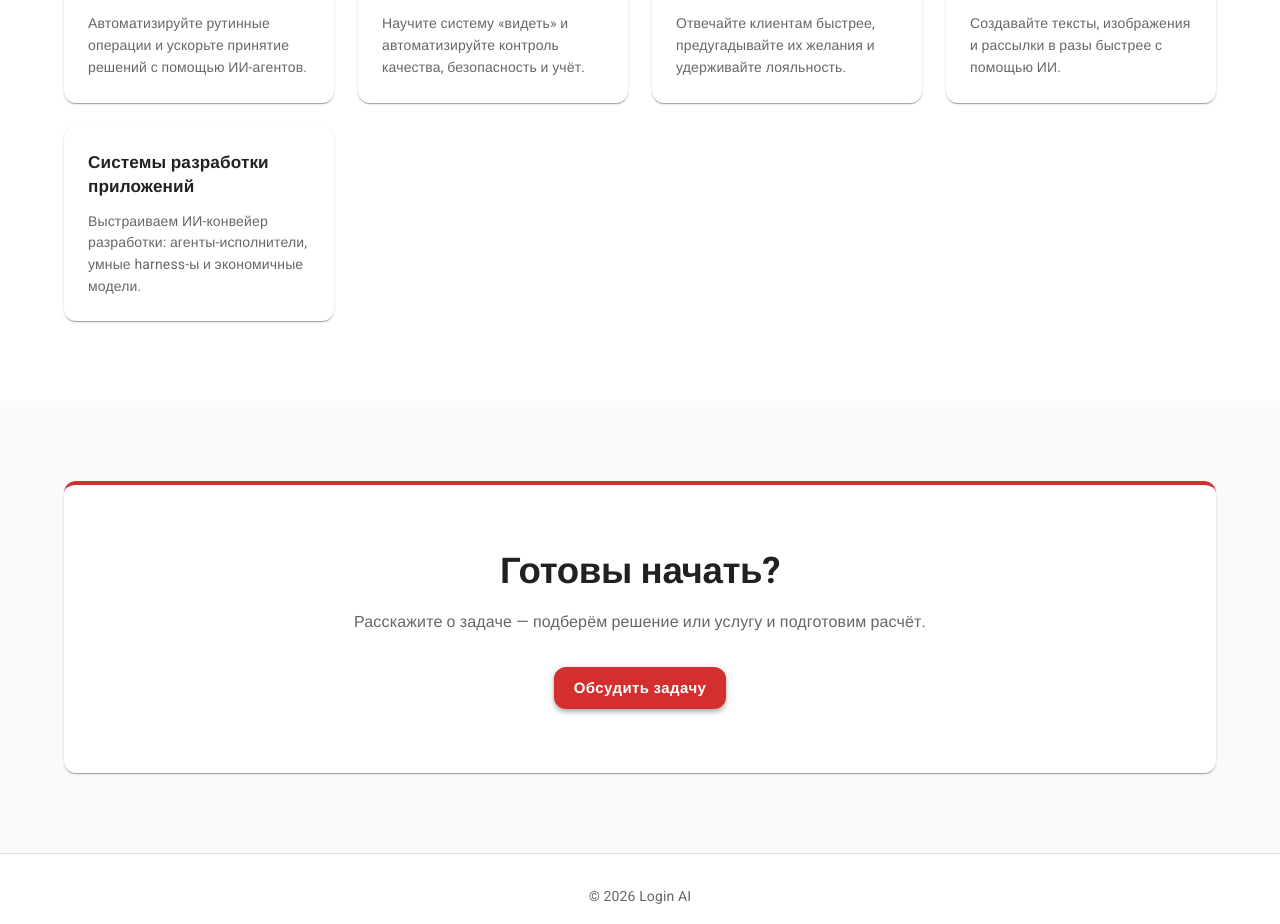
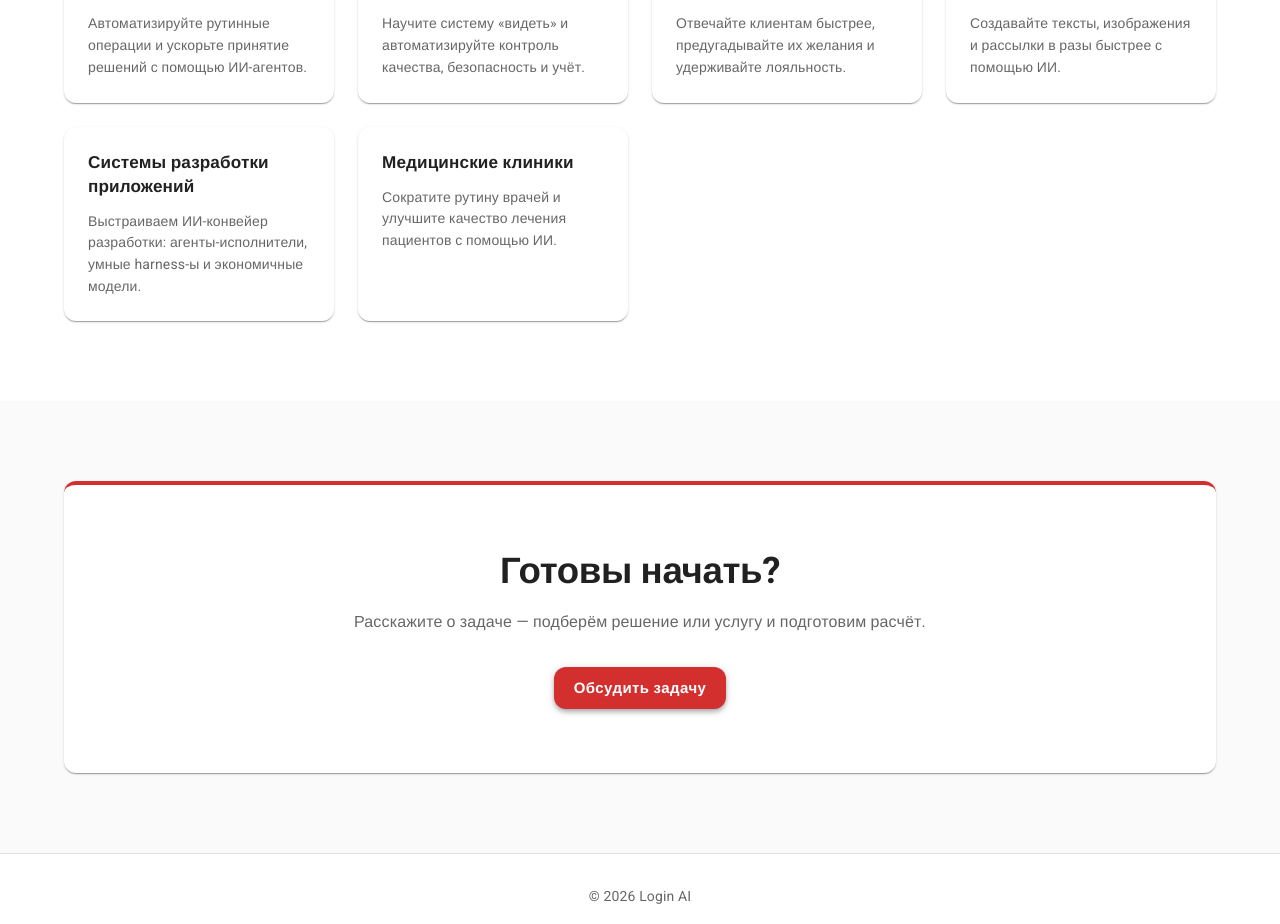
Before and after one commit to Vectorfield4/login-ai, a React (Vite) app: page / in a window 1280 px wide. Shown: the part 1644-2568 px from the top of the page. Built offline with nearby package versions, Linux system fonts and the light colour scheme; a web font is replaced by a local one.

Commit message:
feat: add medical clinics AI solution entry

```diff
--- a/src/data/solutions.ts
+++ b/src/data/solutions.ts
@@ -121,7 +121,8 @@ export const solutions: Solution[] = [
     slug: "app-development-systems",
     navTitle: "Системы разработки приложений",
     title: "Создание систем разработки приложений",
-    tagline: "Выстраиваем ИИ-конвейер разработки: агенты-исполнители, умные harness-ы и экономичные модели.",
+    tagline:
+      "Выстраиваем ИИ-конвейер разработки: агенты-исполнители, умные harness-ы и экономичные модели.",
     description:
       "Мы создаём собственные системы разработки приложений на базе передовых агентных harness-ов — pi.dev, Hermes и аналогичных. Такая система сама пишет код, запускает проверки, исправляет ошибки и доводит задачи до готового результата под контролем разработчика.",
     features: [
@@ -143,6 +144,40 @@ export const solutions: Solution[] = [
       },
     ],
   },
+  {
+    slug: "medical-clinics",
+    navTitle: "Медицинские клиники",
+    title: "ИИ-решения для медицинских клиник",
+    tagline: "Сократите рутину врачей и улучшите качество лечения пациентов с помощью ИИ.",
+    description:
+      "Мы внедряем ИИ в работу медицинских клиник: ассистенты помогают врачам вести приём и оформлять документацию, а пациенты получают цифрового помощника для контроля лечения. Клиника снижает нагрузку на персонал, повышает точность диагностики и прогнозирует поток пациентов.",
+    features: [
+      {
+        title: "Помощник врача",
+        text: "ИИ-ассистент для врачей: подсказки по клиническим протоколам, подготовка записей и шаблонов, автоматические сводки анамнеза — меньше бумажной работы, больше времени на пациента.",
+      },
+      {
+        title: "Дневник лечащегося",
+        text: "Приложение и чат-бот для пациента: журнал симптомов, напоминания о приёме лекарств и передача динамики состояния врачу между визитами.",
+      },
+      {
+        title: "ИИ-триаж первичных жалоб",
+        text: "Автоматический разбор первичных жалоб и маршрутизация к нужному специалисту — пациент сразу попадает к правильному врачу, а администраторы разгружены.",
+      },
+      {
+        title: "Распознавание медицинских документов",
+        text: "Сканирование и структурирование выписок, направлений и результатов анализов с автоматическим занесением в электронную карту пациента.",
+      },
+      {
+        title: "Аналитика загрузки клиники",
+        text: "Прогнозирование потока пациентов и загрузки кабинетов: планируйте расписание врачей, сокращайте очереди и повышайте эффективность работы клиники.",
+      },
+      {
+        title: "Конспекты телемедицинских консультаций",
+        text: "Расшифровка и автоматический конспект онлайн-консультаций: врач не отвлекается на записи, а пациент получает понятные рекомендации после приёма.",
+      },
+    ],
+  },
 ];
 
 export function getSolution(slug: string | undefined): Solution | undefined {
```
